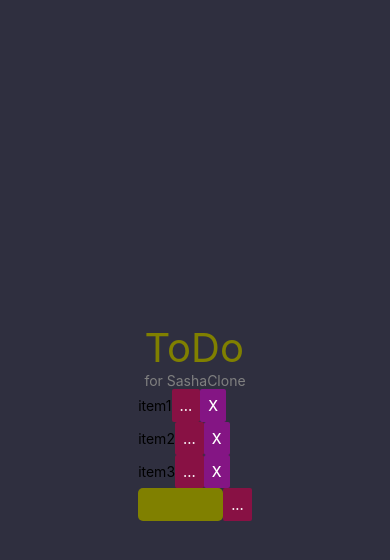
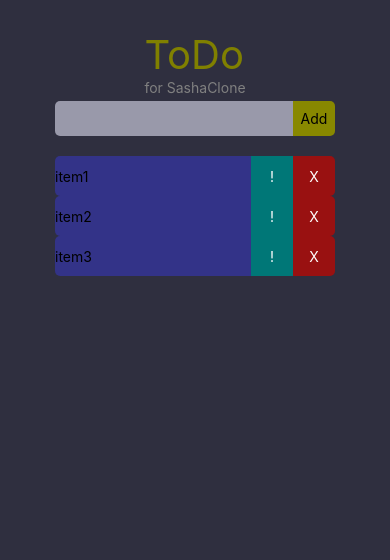
Before and after one commit to TheMiksa/todo-native, a React Native app: screen / in a window 390 px wide. Shown: the top 560 px of the page. Built offline with nearby package versions, Linux system fonts and the light colour scheme.

Commit message:
markup updated

```diff
--- a/App.js
+++ b/App.js
@@ -9,9 +9,7 @@ export default function App() {
         <View style={styles.container}>
             <StatusBar style="auto" backgroundColor="olive"/>
             <Header/>
-            <View>
-                <TodoList/>
-            </View>
+            <TodoList/>
         </View>
     );
 }
@@ -19,9 +17,8 @@ export default function App() {
 const styles = StyleSheet.create({
     container: {
         flex: 1,
-        backgroundColor: '#2f2f3f',
-        alignItems: 'center',
-        justifyContent: 'center',
+        backgroundColor: "#2f2f3f",
+        alignItems: "center",
         padding: 20
     },
 });
--- a/src/components/btn-delete/btn-delete.js
+++ b/src/components/btn-delete/btn-delete.js
@@ -1,13 +1,25 @@
-import React from "react";
-import {Button} from "react-native";
+import React, {Fragment} from "react";
+import {Button, Text, TouchableOpacity, StyleSheet} from "react-native";
 
 export const BtnDelete = ({id, removeItem}) => {
     return  (
-        <Button
-            onPress={() => removeItem(id)}
-            title="X"
-            color="#841584"
-            accessibilityLabel="Learn more about this purple button"
-        />
+            <TouchableOpacity style={styles.container}
+                              onPress={() => removeItem(id)}>
+                <Text style={{color: "white"}}>X</Text>
+            </TouchableOpacity>
+
     );
 };
+
+
+const styles = StyleSheet.create({
+    container: {
+        backgroundColor: "#911",
+        borderTopRightRadius: 5,
+        borderBottomRightRadius: 5,
+        height: 40,
+        width: "50%",
+        flexDirection: "row",
+        justifyContent: "center",
+        alignItems: "center"}
+});
--- a/src/components/btn-status/btn-status.js
+++ b/src/components/btn-status/btn-status.js
@@ -1,13 +1,21 @@
 import React from "react";
-import {Button} from "react-native";
+import {Button, StyleSheet, Text, TouchableOpacity} from "react-native";
 
 export const BtnStatus = ({toggleStatus}) => {
     return  (
-        <Button
-            onPress={() => toggleStatus((status) => !status)}
-            title="..."
-            color="#814"
-            accessibilityLabel="Learn more about this purple button"
-        />
+    <TouchableOpacity style={styles.container}
+                      onPress={() => toggleStatus((status) => !status)}>
+        <Text style={{color: "white"}}>!</Text>
+    </TouchableOpacity>
     );
 };
+
+const styles = StyleSheet.create({
+    container: {
+        backgroundColor: "#077",
+        height: 40,
+        width: "50%",
+        flexDirection: "row",
+        justifyContent: "center",
+        alignItems: "center"}
+});
--- a/src/components/header/header.js
+++ b/src/components/header/header.js
@@ -4,7 +4,7 @@ import {Text, View} from "react-native";
 export const Header = () => {
     return (
         <View>
-            <Text style={{fontSize: 40, color: "olive"}}>ToDo</Text>
+            <Text style={{fontSize: 40, color: "olive", marginTop: 10}}>ToDo</Text>
             <Text style={{color: "gray"}}>for SashaClone</Text>
         </View>
     );
--- a/src/components/todo-input/todo-input.js
+++ b/src/components/todo-input/todo-input.js
@@ -1,5 +1,5 @@
 import React, {useState} from "react";
-import {TextInput, View, Button} from "react-native";
+import {TextInput, View, Text, Button, TouchableOpacity} from "react-native";
 
 export const TodoInput = ({setItem}) => {
     const [val, setVal] = useState("");
@@ -8,16 +8,23 @@ export const TodoInput = ({setItem}) => {
         setVal("");
     };
     return (
-        <View style={{flexDirection: "row"}}>
+        <View style={{flexDirection: "row", height: 35, width: "100%", marginBottom: 20, marginTop: 5}}>
             <TextInput onChangeText={(text) => setVal(text)}
                        value={val}
-                       style={{backgroundColor: "olive", borderRadius: 5, width: 85}}
+                       style={{backgroundColor: "#99a", borderTopLeftRadius: 5, borderBottomLeftRadius: 5, width: "85%"}}
             />
-            <Button
+            <TouchableOpacity
                 onPress={addItem}
-                title="..."
-                color="#814"
-                accessibilityLabel="Learn more about this purple button"/>
+                style={{
+                    borderTopRightRadius: 5,
+                    borderBottomRightRadius: 5,
+                    width: "15%",
+                    backgroundColor: "#880",
+                    flexDirection: "row",
+                    alignItems: "center",
+                    justifyContent: "center"}}>
+                <Text>Add</Text>
+            </TouchableOpacity>
         </View>
 
     );
--- a/src/components/todo-item/todo-item.js
+++ b/src/components/todo-item/todo-item.js
@@ -1,17 +1,37 @@
 import React, {useState} from "react";
-import {View, Text} from "react-native";
+import {View, Text, StyleSheet} from "react-native";
 import BtnDelete from "../btn-delete";
 import BtnStatus from "../btn-status";
 
 export const TodoItem = ({id, removeItem, children}) => {
-    const [status, toggleStatus] = useState(true);
+    const [status, toggleStatus] = useState(false);
     return (
-        <View style={{alignItems: "center", flexDirection: "row"}}>
-            <Text style={{textDecorationLine: status ? "none" :"line-through"}}>
-                {children}
-            </Text>
-            <BtnStatus toggleStatus={toggleStatus}/>
-            <BtnDelete id={id} removeItem={removeItem}/>
+        <View style={styles.todoItem}>
+            <View style={{
+                width: "70%",
+                height: 40,
+                flexDirection: "row",
+                alignItems: "center",
+                backgroundColor: status ? "gold" :"#338",
+                borderTopLeftRadius: 5,
+                borderBottomLeftRadius: 5}}>
+                <Text>{children}</Text>
+            </View>
+            <View style={styles.btnBox}>
+                <BtnStatus toggleStatus={toggleStatus}/>
+                <BtnDelete id={id} removeItem={removeItem}/>
+            </View>
         </View>
     );
 };
+
+const styles = StyleSheet.create({
+    todoItem: {
+        alignItems: "center",
+        flexDirection: "row",
+        height: 40, width: "100%"},
+    btnBox: {
+        width: "30%",
+        flexDirection: "row"
+    }
+});
--- a/src/components/todo-list/todo-list.js
+++ b/src/components/todo-list/todo-list.js
@@ -1,5 +1,5 @@
 import React, {useEffect, useState} from "react";
-import {View, Text} from "react-native";
+import {View, Text, SafeAreaView,ScrollView} from "react-native";
 import {v4} from "uuid";
 import TodoItem from "../todo-item";
 import TodoInput from "../todo-input";
@@ -24,13 +24,15 @@ export const TodoList = () => {
     }
     console.log("rendered");
     return (
-        <View>
-            {
-                todoList && todoList.map(({id, text}) => (
-                    <TodoItem key={id} id={id} removeItem={removeItem}>{text}</TodoItem>
-                ))
-            }
+        <View style={{width: "80%"}}>
             <TodoInput setItem={setItem}/>
+            <ScrollView style={{maxHeight: "90%", width: "100%"}}>
+                {
+                    todoList && todoList.map(({id, text}) => (
+                        <TodoItem key={id} id={id} removeItem={removeItem}>{text}</TodoItem>
+                    ))
+                }
+            </ScrollView>
         </View>
     );
 };
```
